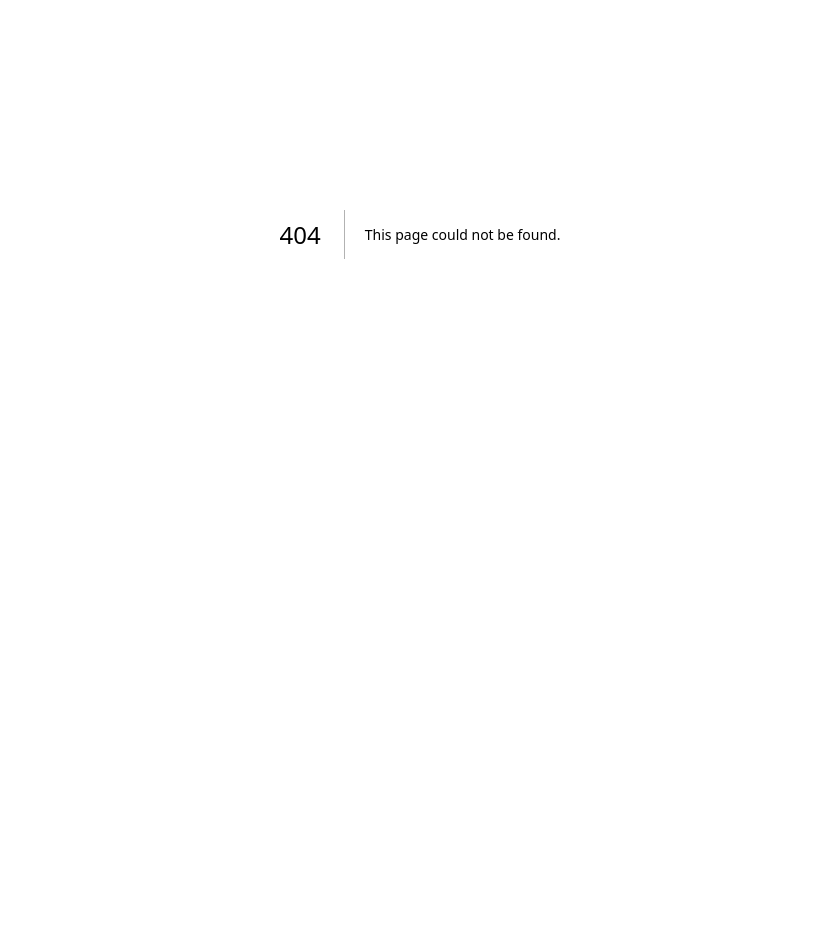
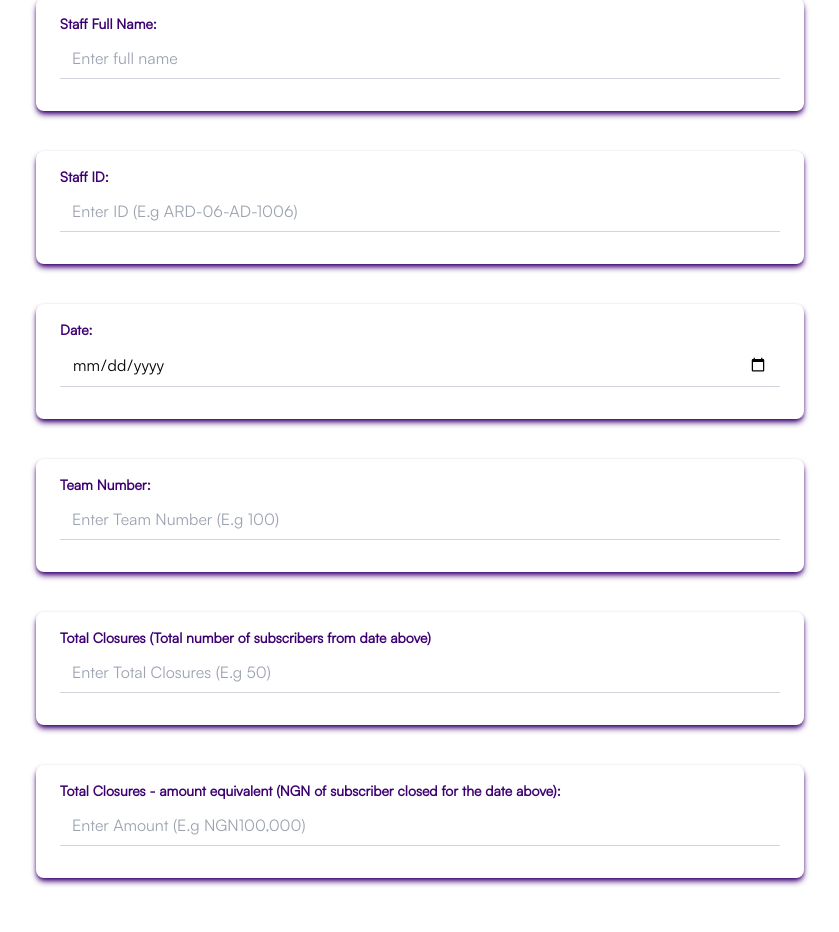
Before and after one commit to orlamee/attendance-form, a Next.js app: page /Dreport in a window 1280 px wide. Before the commit this address had no page. Shown: the part 166-1098 px from the top of the page, without its empty margins (220-1059 px from the left). Before the commit the page ends 800 px from the top, so only its background shows below. Built offline with nearby package versions, Linux system fonts and the light colour scheme.

Commit message:
Refactor code to improve performance and readability

```diff
--- /dev/null
+++ b/src/app/Dreport/page.tsx
@@ -0,0 +1,135 @@
+import Image from 'next/image'
+import logo from "../../images/Ardilla-logo-white.png";
+export default function Home() {
+  return (
+    <div className="min-h-screen py-12 px-4 sm:px-6 lg:px-8">
+  <div className="absolute left-6 top-0 p-6">
+  <Image
+          src={logo}
+          alt="logo"
+          width={80}
+          height={20}
+          className="mr-2 mt-3 "
+        />
+        </div>
+        <h1 className="text-3xl font-bold mb-4 text-[#3D0072] text-center font-magiona-display">Daily Report Form</h1>
+
+
+        <div className="max-w-3xl mx-auto mt-20 bg-white rounded-lg overflow-hidden shadow-[#3D0072] shadow-md">
+      <div className="px-6 py-4">
+        <div className="mb-4">
+          <label htmlFor="amount" className="block text-sm font-bold text-[#3D0072] mb-1">
+            Staff Full Name:
+          </label>
+          <input
+            id="fname"
+            type="text"
+            step="0.01"
+            placeholder='Enter full name'
+            className="border-b border-gray-300 px-3 py-2 w-full focus:outline-none focus:ring-[#3D0072] focus:border-[#3D0072]"
+          />
+        </div>
+        </div>
+        </div>
+
+        <div className="max-w-3xl mx-auto mt-10 bg-white rounded-lg overflow-hidden shadow-[#3D0072] shadow-md">
+      <div className="px-6 py-4">
+        <div className="mb-4">
+          <label htmlFor="amount" className="block text-sm font-bold text-[#3D0072] mb-1">
+            Staff ID:
+          </label>
+          <input
+            id="staffid"
+            type="text"
+            step="0.01"
+            placeholder='Enter ID (E.g ARD-06-AD-1006)'
+            className="border-b border-gray-300 px-3 py-2 w-full focus:outline-none focus:ring-[#3D0072] focus:border-[#3D0072]"
+          />
+        </div>
+        </div>
+        </div>
+
+        <div className="max-w-3xl mx-auto mt-10 bg-white rounded-lg overflow-hidden shadow-[#3D0072] shadow-md">
+      <div className="px-6 py-4">
+        <div className="mb-4">
+          <label htmlFor="category" className="block text-sm font-bold text-[#3D0072] mb-1">
+            Date:
+          </label>
+          <input
+            id="date"
+            type="date"
+            className="border-b border-gray-300 px-3 py-2  w-full focus:outline-none focus:ring-[#3D0072] focus:border-[#3D0072]"
+          />
+        </div>
+        </div>
+        </div>
+
+        <div className="max-w-3xl mx-auto mt-10 bg-white rounded-lg overflow-hidden shadow-[#3D0072] shadow-md">
+        <div className="px-6 py-4">
+          <div className="mb-4">
+            <label
+              htmlFor="amount"
+              className="block text-sm font-bold text-[#3D0072] mb-1"
+            >
+              Team Number:
+            </label>
+            <input
+              id="teamnumber"
+              type="text"
+              step="0.01"
+              placeholder="Enter Team Number (E.g 100)"
+              className="border-b border-gray-300 px-3 py-2 w-full focus:outline-none focus:ring-[#3D0072] focus:border-[#3D0072]"
+            />
+          </div>
+        </div>
+      </div>
+
+      <div className="max-w-3xl mx-auto mt-10 bg-white rounded-lg overflow-hidden shadow-[#3D0072] shadow-md">
+        <div className="px-6 py-4">
+          <div className="mb-4">
+            <label
+              htmlFor="amount"
+              className="block text-sm font-bold text-[#3D0072] mb-1"
+            >
+              Total Closures (Total number of subscribers from date above)
+            </label>
+            <input
+              id="tclosures"
+              type="text"
+              step="0.01"
+              placeholder="Enter Total Closures (E.g 50)"
+              className="border-b border-gray-300 px-3 py-2 w-full focus:outline-none focus:ring-[#3D0072] focus:border-[#3D0072]"
+            />
+          </div>
+        </div>
+      </div>
+
+        <div className="max-w-3xl mx-auto mt-10 bg-white rounded-lg overflow-hidden shadow-[#3D0072] shadow-md">
+      <div className="px-6 py-4">
+        <div className="mb-4">
+          <label htmlFor="time" className="block text-sm font-bold text-[#3D0072] mb-1">
+          Total Closures - amount equivalent (NGN of subscriber closed for the date above):
+          </label>
+          <input
+            id="amount"
+            type="text"
+            step="0.01"
+            placeholder='Enter Amount (E.g NGN100,000)'
+            className="border-b border-gray-300 px-3 py-2 w-full focus:outline-none focus:ring-[#3D0072] focus:border-[#3D0072]"
+          />
+        </div>
+        </div>
+        </div>
+
+
+
+        <div className="max-w-3xl mx-auto mt-10 bg-white rounded-lg overflow-hidden">
+      <div className="px-0 py-4">
+<button className='bg-[#3D0072] text-white rounded-lg  mx-auto self-center w-[765px] h-[50px] px-[254px] py-[18px] rounded-lg shadow-inner border justify-center items-center gap-2.5 inline-flex'>
+  Submit
+</button>
+</div>
+</div>
+        </div>
+  )
+}
--- a/src/app/about/page.tsx
+++ /dev/null
@@ -1,9 +0,0 @@
-import Image from 'next/image'
-
-export default function About() {
-  return (
-    <div>
-      <h1 className='text-center'>About Page</h1>
-    </div>
-  )
-}
--- a/src/app/closure/page.tsx
+++ b/src/app/closure/page.tsx
@@ -14,7 +14,7 @@ export default function Home() {
         </div>
         <h1 className="text-3xl font-bold mb-4 text-[#3D0072] text-center font-magiona-display">Closure Form</h1>
 
-    <div className="max-w-3xl mx-auto bg-white rounded-lg overflow-hidden shadow-[#3D0072] shadow-md">
+    <div className="max-w-3xl mx-auto mt-20 bg-white rounded-lg overflow-hidden shadow-[#3D0072] shadow-md">
       <div className="px-6 py-4">
         <div className="mb-4">
           <label htmlFor="category" className="block text-sm font-bold text-[#3D0072] mb-1">
--- a/src/app/page.tsx
+++ b/src/app/page.tsx
@@ -4,6 +4,7 @@ import logo from "../images/Ardilla-logo-white.png";
 import React from "react";
 import TimePicker from "react-time-picker";
 import 'react-time-picker/dist/TimePicker.css';
+
 // import 'react-clock/dist/Clock.css';
 import { useState } from "react";
 
@@ -14,7 +15,11 @@ export default function Home() {
 
   const [attendanceType, setAttendanceType] = useState<string | null>(null);
 
-  const handleRadioChange = (value: string) => {
+
+
+
+  const handleRadioChange = (value: any) => {
+
     setAttendanceType((prevValue) => (prevValue === value ? null : value));
   };
 
@@ -38,7 +43,7 @@ export default function Home() {
         Attendance Form
       </h1>
 
-      <div className="max-w-3xl mx-auto bg-white rounded-lg overflow-hidden shadow-[#3D0072] shadow-md">
+      <div className="max-w-3xl mx-auto mt-20 bg-white rounded-lg overflow-hidden shadow-[#3D0072] shadow-md">
         <div className="px-6 py-4">
           <div className="mb-4">
             <label
@@ -114,6 +119,7 @@ export default function Home() {
                 value="Clock In"
                 checked={attendanceType === "Clock In"}
                 onChange={() => handleRadioChange("Clock In")}
+                color="black"
               />
               <span style={{ color: "gray" }}> Clock in</span>
             </label>
@@ -141,10 +147,11 @@ export default function Home() {
             >
               Time:
             </label>
-            <label>
+            <label className="mt-5 pt-6">
               <TimePicker
                 onChange={handleTimeChange}
                 value={selectedTime as string | Date}
+                disableClock
               />
             </label>
           </div>
```
